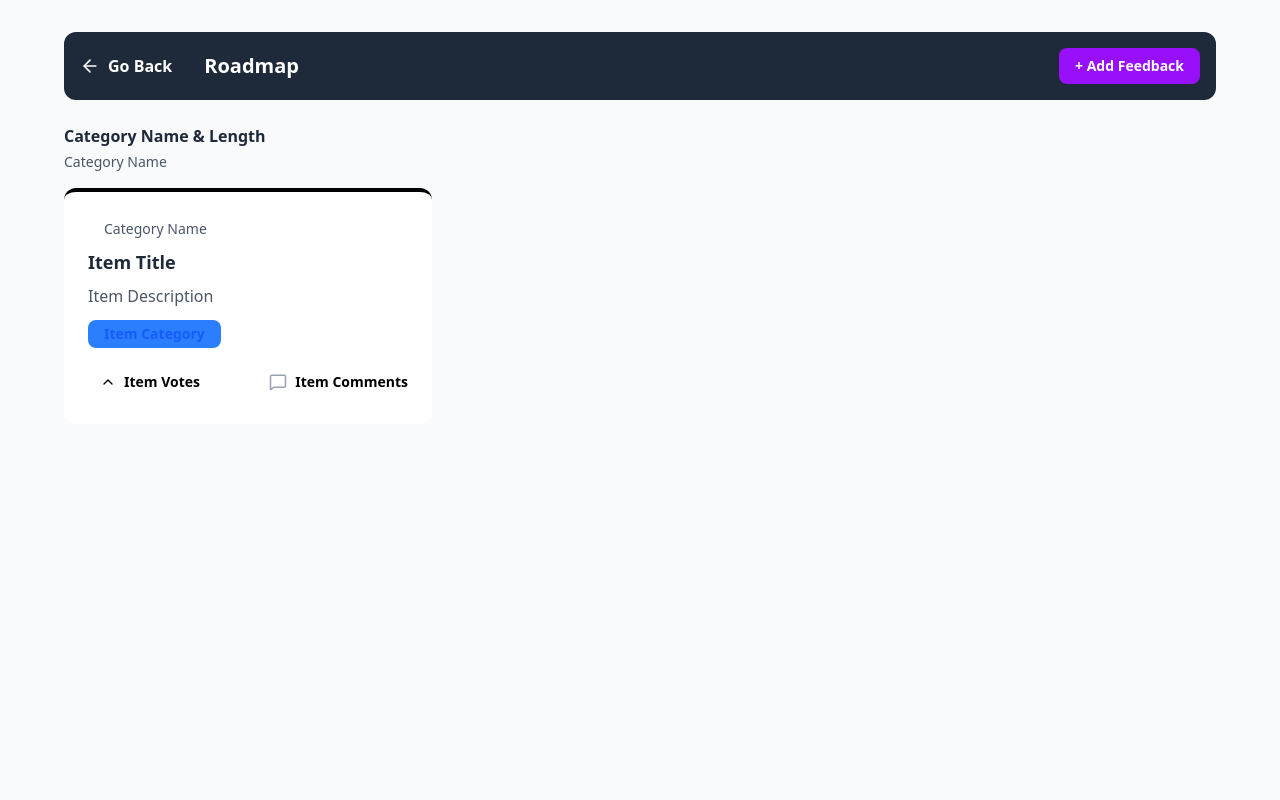
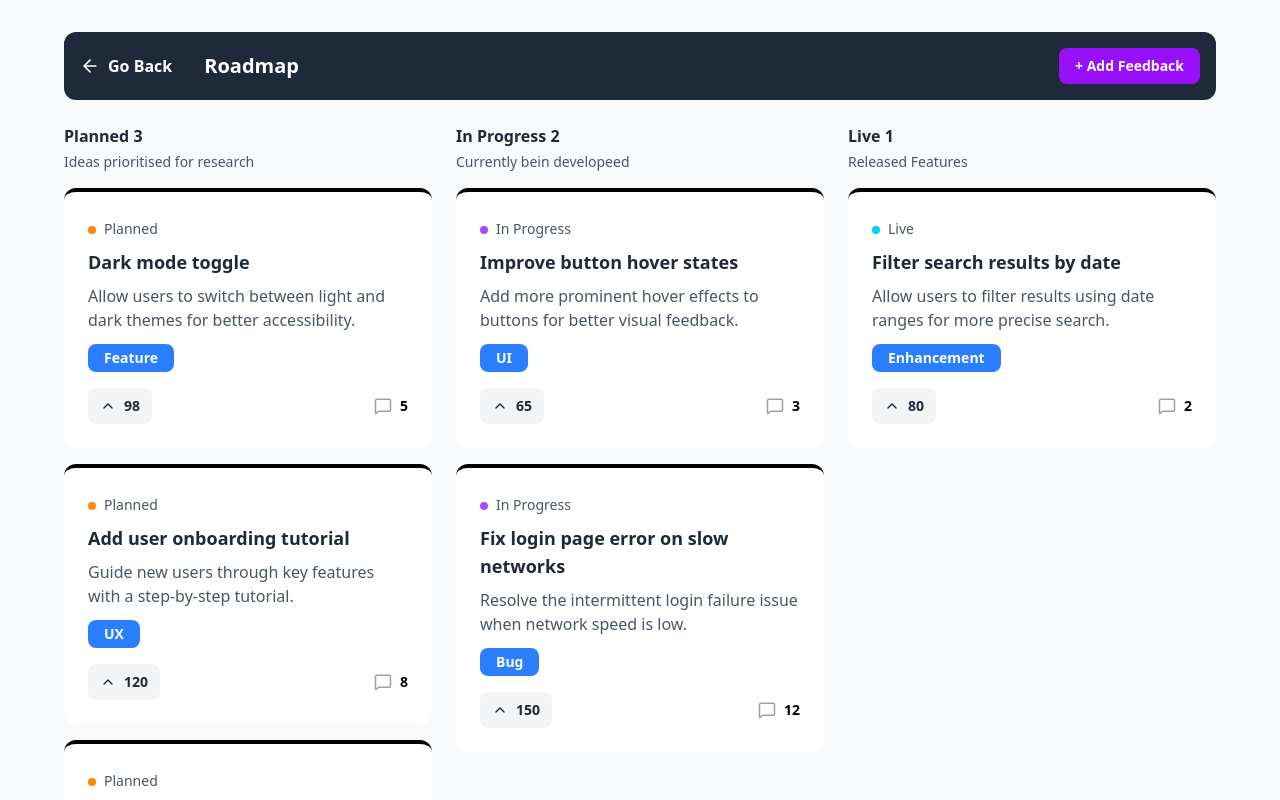
Before and after one commit to ayezabashir/Product-Feedback, a React (Vite) app: page /roadmap in a window 1280 px wide. Shown: the top 800 px of the page. Built offline with nearby package versions, Linux system fonts and the light colour scheme.

Commit message:
upvote bug fixed

```diff
--- a/src/components/FeedbackModalBox.jsx
+++ b/src/components/FeedbackModalBox.jsx
@@ -131,6 +131,7 @@ const FeedbackModalBox = ({
           <div className="flex gap-4">
             {editingFeedback && (
               <button
+              type="button"
                 onClick={deleteData}
                 className="flex-1 bg-red-600 hover:bg-red-700 text-white py-3 font-semibold rounded-lg transition-all"
               >
@@ -139,6 +140,7 @@ const FeedbackModalBox = ({
             )}
             <button
               onClick={onClose}
+              type="button"
               className="flex-1 bg-gray-600 hover:bg-gray-700 text-white py-3 font-semibold rounded-lg transition-all"
             >
               Cancel
--- a/src/components/RoadmapView.jsx
+++ b/src/components/RoadmapView.jsx
@@ -1,10 +1,34 @@
 import { ArrowLeft, ChevronUp, MessageSquare } from "lucide-react";
-const RoadmapView = () => {
+const RoadmapView = ({ suggestions, onBack, onView, onAdd, onUpvote }) => {
+  const statusCategories = [
+    {
+      name: "Planned",
+      color: "bg-orange-400",
+      items: suggestions.filter(
+        (suggestion) => suggestion.status === "Planned",
+      ),
+    },
+    {
+      name: "In Progress",
+      color: "bg-purple-500",
+      items: suggestions.filter(
+        (suggestion) => suggestion.status === "In Progress",
+      ),
+    },
+    {
+      name: "Live",
+      color: "bg-cyan-400",
+      items: suggestions.filter((suggestion) => suggestion.status === "Live"),
+    },
+  ];
   return (
     <div className="max-w-6xl mx-auto">
       <div className="bg-gray-800 rounded-xl p-4 flex items-center justify-between mb-6">
         <div className="flex items-center gap-4">
-          <button className="flex items-center gap-2 text-white hover:text-gray-300 font-semibold">
+          <button
+            onClick={onBack}
+            className="flex items-center gap-2 text-white hover:text-gray-300 font-semibold"
+          >
             <ArrowLeft size={20} />
             Go Back
           </button>
@@ -12,44 +36,70 @@ const RoadmapView = () => {
             <h1 className="text-white font-bold text-xl">Roadmap</h1>
           </div>
         </div>
-        <button className="bg-purple-600 hover:bg-purple-700 text-white px-4 py-2 rounded-lg font-semibold text-sm transition-all">
+        <button
+          onClick={onAdd}
+          className="bg-purple-600 hover:bg-purple-700 text-white px-4 py-2 rounded-lg font-semibold text-sm transition-all"
+        >
           + Add Feedback
         </button>
       </div>
       <div className="grid grid-cols-1 md:grid-cols-3 gap-6">
-        <div>
+        {statusCategories.map((cateogory, index) => (
+          <div key={index}>
             <h2 className="font-bold text-gray-800 mb-1">
-            Category Name & Length
+              {cateogory.name} {cateogory.items.length}
             </h2>
-          <p className="text-gray-600 text-sm mb-4">Category Name</p>
+            <p className="text-gray-600 text-sm mb-4">
+              {cateogory.name === "Planned" && "Ideas prioritised for research"}
+              {cateogory.name === "In Progress" && "Currently bein developeed"}
+              {cateogory.name === "Live" && "Released Features"}
+            </p>
             <div className="space-y-4">
-            <div className="bg-white rounded-xl p-6 border-t-4 cursor-pointer hover:shadow-lg transition-all">
+              {cateogory.items.map((item, index) => (
+                <div
+                  key={index}
+                  onClick={() => onView(item)}
+                  className="bg-white rounded-xl p-6 border-t-4 cursor-pointer hover:shadow-lg transition-all"
+                  style={{
+                    borderTopColor: cateogory.color.replace("bg-", "#"),
+                  }}
+                >
                   <div className="mb-2">
-                <div className={`inline-block w-2 h-2 rounded-full mr-2`}></div>
-                <span className="text-gray-600 text-sm">Category Name</span>
+                    <div
+                      className={`inline-block w-2 h-2 rounded-full mr-2 ${cateogory.color}`}
+                    ></div>
+                    <span className="text-gray-600 text-sm">
+                      {cateogory.name}
+                    </span>
                   </div>
                   <h3 className="font-bold text-gray-800 text-lg mb-2">
-                Item Title
+                    {item.title}
                   </h3>
-              <p className="text-gray-600 mb-3">Item Description</p>
-              <span className="inline-block bg-blue-500 text-blue-600 px-4 py-1 rounded-lg text-sm font-semibold mb-4">
-                Item Category
+                  <p className="text-gray-600 mb-3">{item.description}</p>
+                  <span className="inline-block bg-blue-500 text-white px-4 py-1 rounded-lg text-sm font-semibold mb-4">
+                    {item.category}
                   </span>
                   <div className="flex items-center justify-between">
                     <button
-                  className={`flex items-center gap-2 rounded-lg px-3 py-2 transition-all`}
+                      onClick={(e) => {
+                        e.stopPropagation();
+                        onUpvote && onUpvote(item.id);
+                      }}
+                      className={`flex items-center gap-2 rounded-lg px-3 py-2 transition-all ${item.upvoted ? "bg-blue-600 text-white" : "bg-gray-100 hover:bg-blue-50 text-gray-800"}`}
                     >
                       <ChevronUp size={16} />
-                  <span className="font-bold text-sm">Item Votes</span>
+                      <span className="font-bold text-sm">{item.upvotes}</span>
                     </button>
                     <div className="flex items-center gap-2">
                       <MessageSquare className="text-gray-400" size={18} />
-                  <span className="font-bold text-sm">Item Comments</span>
+                      <span className="font-bold text-sm">{item.comments}</span>
                     </div>
                   </div>
                 </div>
+              ))}
             </div>
           </div>
+        ))}
       </div>
     </div>
   );
--- a/src/pages/HomePage.jsx
+++ b/src/pages/HomePage.jsx
@@ -32,7 +32,7 @@ const HomePage = () => {
     [suggestions],
   );
   const openAdd = () => navigate("/add");
-  const closeModal = () => navigate(-1);
+  const closeModal = () => navigate("/");
 
   const handleAdd = (payload) => {
     dispatch(addSuggestion(payload));
```
Lines whose indentation alone changed are shown as unchanged.
